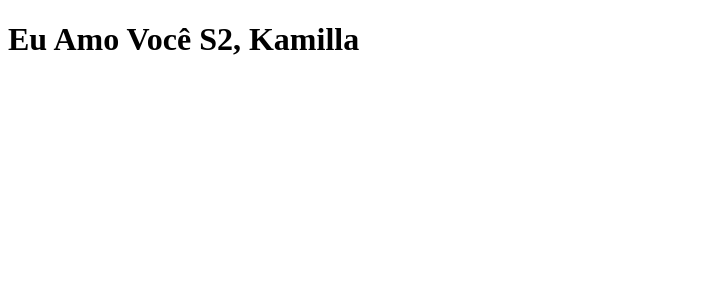
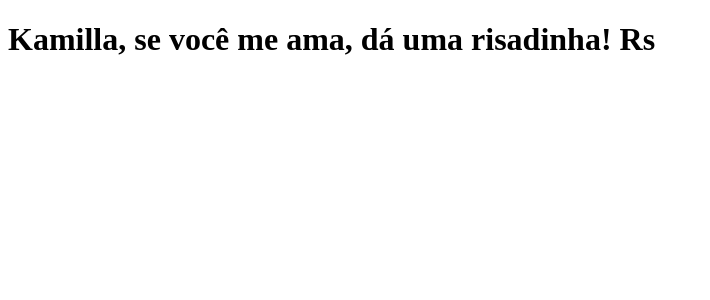
Before and after one commit to DevAlexanderMiranda/clone-tabnews, a Next.js app: page / in a window 1280 px wide. Shown: the top 300 px of the page, without its empty margins (0-710 px from the left). Built offline with nearby package versions, Linux system fonts and the light colour scheme.

Commit message:
Alterando Arquivos, após Amend

```diff
--- a/pages/index.js
+++ b/pages/index.js
@@ -1,5 +1,5 @@
 function Home(){
-    return <h1> Eu Amo Você S2, Kamilla </h1>
+    return <h1> Kamilla, se você me ama, dá uma risadinha! Rs  </h1>
 }
 
 export default Home;
```
